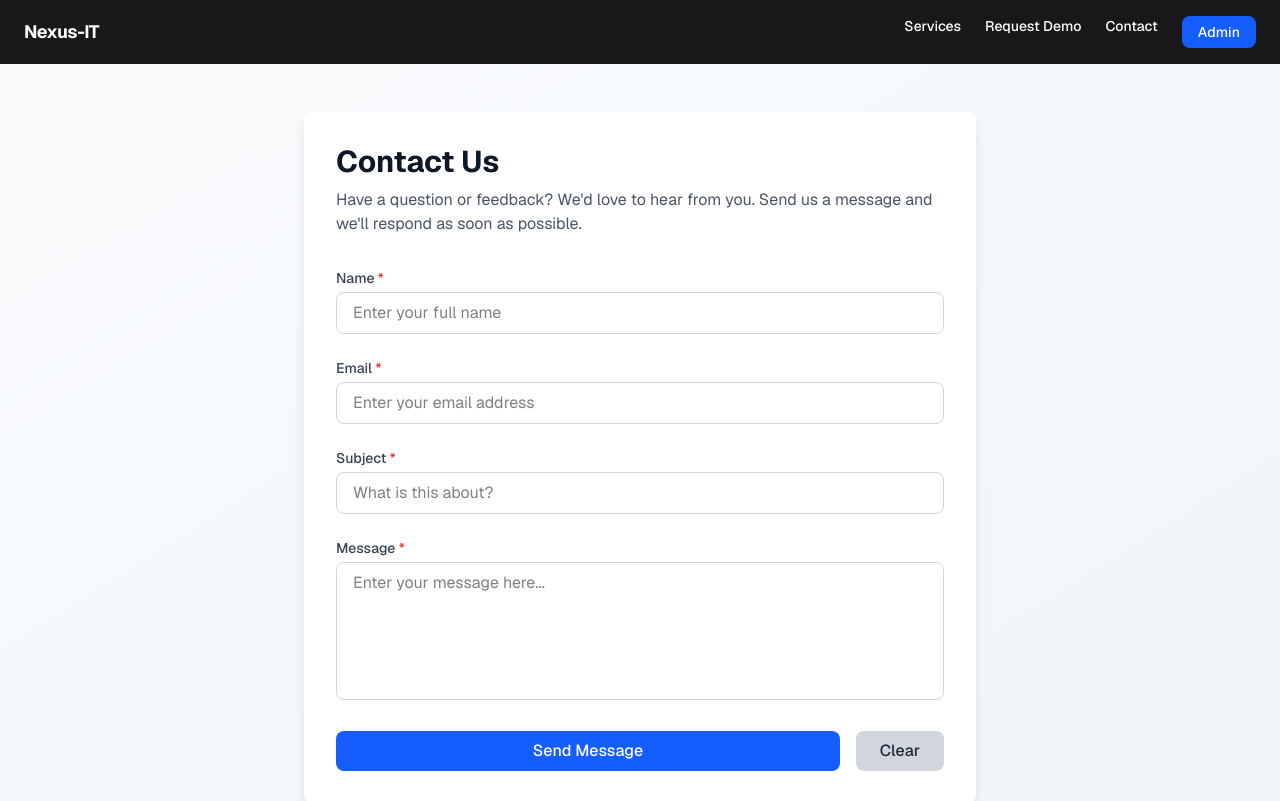
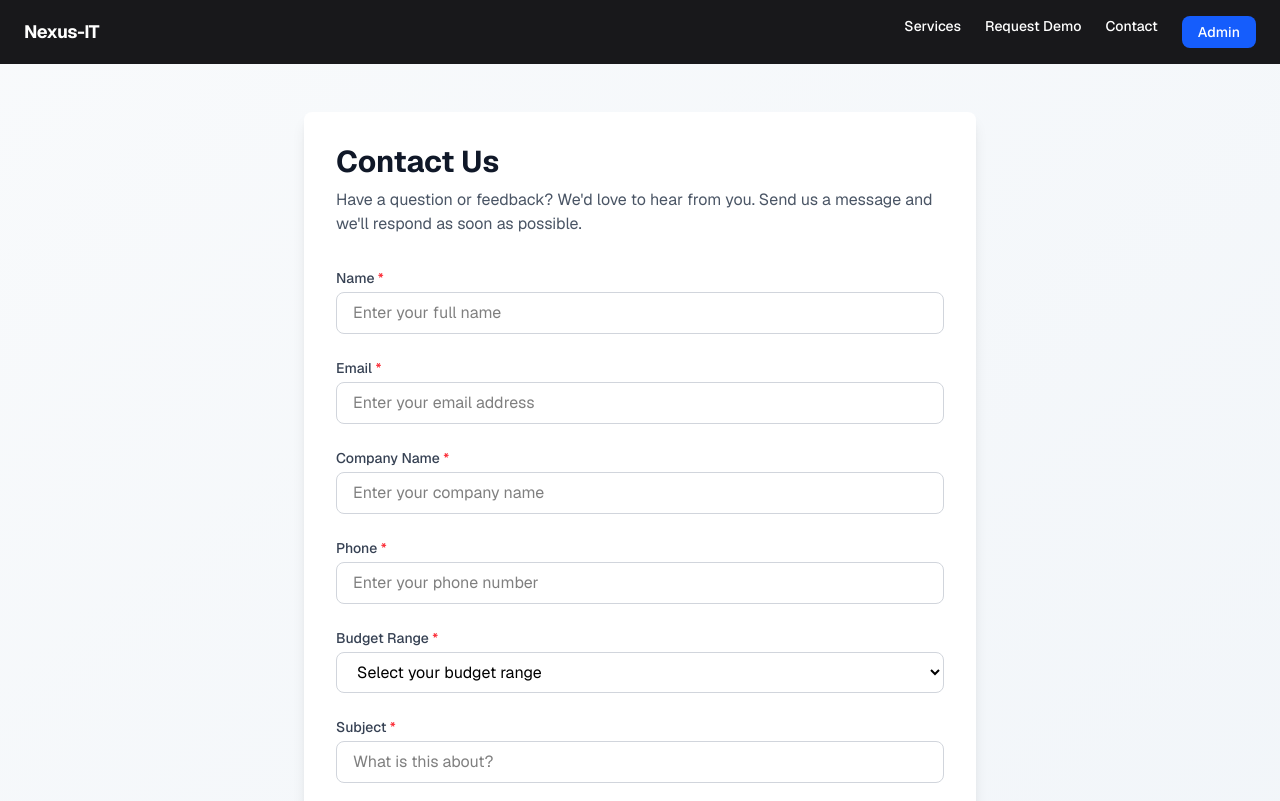
Before and after one commit to AvishManiar21/nexus-it-portal, a Next.js app: page /contact in a window 1280 px wide. Shown: the top 801 px of the page. Built offline with nearby package versions, Linux system fonts and the light colour scheme.

Commit message:
US12: enforce lead data integrity and concurrent-safe creation

```diff
--- a/app/contact/page.tsx
+++ b/app/contact/page.tsx
@@ -5,6 +5,9 @@ import { useState, ChangeEvent, FormEvent } from "react"
 interface FormData {
   name: string
   email: string
+  company: string
+  phone: string
+  budget: string
   subject: string
   message: string
 }
@@ -12,14 +15,27 @@ interface FormData {
 interface FormErrors {
   name?: string
   email?: string
+  company?: string
+  phone?: string
+  budget?: string
   subject?: string
   message?: string
 }
+
+const BUDGET_OPTIONS = [
+  "$1,000 - $5,000",
+  "$5,000 - $10,000",
+  "$10,000 - $25,000",
+  "$25,000+"
+]
 
 export default function ContactPage() {
   const [formData, setFormData] = useState<FormData>({
     name: "",
     email: "",
+    company: "",
+    phone: "",
+    budget: "",
     subject: "",
     message: ""
   })
@@ -30,9 +46,9 @@ export default function ContactPage() {
   const [errorMessage, setErrorMessage] = useState("")
 
   const handleInputChange = (
-    e: ChangeEvent<HTMLInputElement | HTMLTextAreaElement>
+    e: ChangeEvent<HTMLInputElement | HTMLTextAreaElement | HTMLSelectElement>
   ): void => {
-    const target = e.target as HTMLInputElement | HTMLTextAreaElement
+    const target = e.target as HTMLInputElement | HTMLTextAreaElement | HTMLSelectElement
     const { name, value } = target
 
     setFormData(prev => ({
@@ -59,6 +75,18 @@ export default function ContactPage() {
       newErrors.email = "Email is required"
     } else if (!/^[^\s@]+@[^\s@]+\.[^\s@]+$/.test(formData.email)) {
       newErrors.email = "Please enter a valid email address"
+    }
+
+    if (!formData.company.trim()) {
+      newErrors.company = "Company name is required"
+    }
+
+    if (!formData.phone.trim()) {
+      newErrors.phone = "Phone is required"
+    }
+
+    if (!formData.budget) {
+      newErrors.budget = "Budget range is required"
     }
 
     if (!formData.subject.trim()) {
@@ -106,6 +134,9 @@ export default function ContactPage() {
         setFormData({
           name: "",
           email: "",
+          company: "",
+          phone: "",
+          budget: "",
           subject: "",
           message: ""
         })
@@ -126,6 +157,9 @@ export default function ContactPage() {
     setFormData({
       name: "",
       email: "",
+      company: "",
+      phone: "",
+      budget: "",
       subject: "",
       message: ""
     })
@@ -197,6 +231,71 @@ export default function ContactPage() {
             </div>
 
             {/* Subject */}
+            <div>
+              <label htmlFor="company" className="block text-sm font-medium text-gray-700 mb-1">
+                Company Name <span className="text-red-500">*</span>
+              </label>
+              <input
+                type="text"
+                id="company"
+                name="company"
+                value={formData.company}
+                onChange={handleInputChange}
+                className={`w-full px-4 py-2 border rounded-lg focus:outline-none focus:ring-2 focus:ring-blue-500 transition ${
+                  errors.company ? "border-red-500 focus:ring-red-500" : "border-gray-300"
+                }`}
+                placeholder="Enter your company name"
+              />
+              {errors.company && (
+                <p className="text-red-500 text-sm mt-1">{errors.company}</p>
+              )}
+            </div>
+
+            <div>
+              <label htmlFor="phone" className="block text-sm font-medium text-gray-700 mb-1">
+                Phone <span className="text-red-500">*</span>
+              </label>
+              <input
+                type="text"
+                id="phone"
+                name="phone"
+                value={formData.phone}
+                onChange={handleInputChange}
+                className={`w-full px-4 py-2 border rounded-lg focus:outline-none focus:ring-2 focus:ring-blue-500 transition ${
+                  errors.phone ? "border-red-500 focus:ring-red-500" : "border-gray-300"
+                }`}
+                placeholder="Enter your phone number"
+              />
+              {errors.phone && (
+                <p className="text-red-500 text-sm mt-1">{errors.phone}</p>
+              )}
+            </div>
+
+            <div>
+              <label htmlFor="budget" className="block text-sm font-medium text-gray-700 mb-1">
+                Budget Range <span className="text-red-500">*</span>
+              </label>
+              <select
+                id="budget"
+                name="budget"
+                value={formData.budget}
+                onChange={handleInputChange}
+                className={`w-full px-4 py-2 border rounded-lg focus:outline-none focus:ring-2 focus:ring-blue-500 transition ${
+                  errors.budget ? "border-red-500 focus:ring-red-500" : "border-gray-300"
+                }`}
+              >
+                <option value="">Select your budget range</option>
+                {BUDGET_OPTIONS.map((budget) => (
+                  <option key={budget} value={budget}>
+                    {budget}
+                  </option>
+                ))}
+              </select>
+              {errors.budget && (
+                <p className="text-red-500 text-sm mt-1">{errors.budget}</p>
+              )}
+            </div>
+
             <div>
               <label htmlFor="subject" className="block text-sm font-medium text-gray-700 mb-1">
                 Subject <span className="text-red-500">*</span>
```
Also changed, not shown: 1 other file (tests, documents, lock files or other folders).
